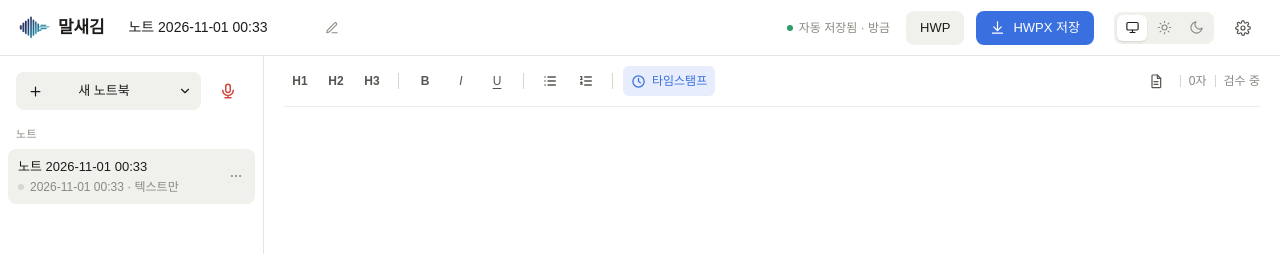
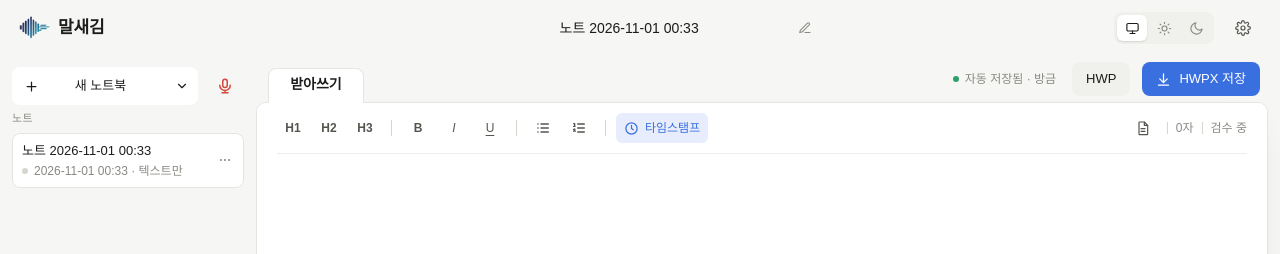
Before and after one commit to scorpion1201/malsaegim, a Next.js app: page / in a window 1280 px wide. Both pictures are taken after a click on the button "새 노트북". Shown: the top 254 px of the page. Built offline with nearby package versions, Linux system fonts and the light colour scheme; no server answers; a web font is replaced by a local one.

Commit message:
feat(shell): split sheet layout and tab row
- Move toolbar, editor and playback bars into a floating sheet
- Add a tab row that holds the save group
- Share one background across the header, tabs and sidebar

```diff
--- a/src/app/_components/Settings/SettingsPage.tsx
+++ b/src/app/_components/Settings/SettingsPage.tsx
@@ -111,7 +111,7 @@ export const SettingsPage = () => {
 
   return (
     <div className={styles.page}>
-      <header className={topStyles.topBar}>
+      <header className={`${topStyles.topBar} ${topStyles.topBarLined}`}>
         <div className={topStyles.topLeft}>
           <Link href="/" className={topStyles.logo} draggable={false} aria-label="말새김 홈">
             <Image src="/app-logo.png" alt="" width={44} height={44} priority draggable={false} className={topStyles.logoMark} />
--- /dev/null
+++ b/src/app/_components/Workspace/TabRow.tsx
@@ -0,0 +1,80 @@
+'use client';
+
+import { useEffect, useState } from 'react';
+import type { ExportFormat } from '@/app/_lib/hwp/docModel';
+import styles from './Workspace.module.css';
+
+type TabRowProps = {
+  /** 마지막 자동 저장 시각 (없으면 표시 안 함) */
+  savedAt: number | null;
+  exportDisabled: boolean;
+  onExport: (format: ExportFormat) => Promise<void>;
+};
+
+const relative = (savedAt: number, now: number): string => {
+  const seconds = Math.max(0, Math.round((now - savedAt) / 1000));
+  if (seconds < 5) return '방금';
+  if (seconds < 60) return `${seconds}초 전`;
+  const minutes = Math.floor(seconds / 60);
+  if (minutes < 60) return `${minutes}분 전`;
+  return `${Math.floor(minutes / 60)}시간 전`;
+};
+
+export const TabRow = ({ savedAt, exportDisabled, onExport }: TabRowProps) => {
+  const [now, setNow] = useState(() => Date.now());
+  const [busy, setBusy] = useState<ExportFormat | null>(null);
+
+  useEffect(() => {
+    const timer = setInterval(() => setNow(Date.now()), 10_000);
+    return () => clearInterval(timer);
+  }, []);
+
+  const run = async (format: ExportFormat) => {
+    setBusy(format);
+    try {
+      await onExport(format);
+    } finally {
+      setBusy(null);
+    }
+  };
+
+  return (
+    <div className={styles.tabRow}>
+      <nav className={styles.tabs} aria-label="기능">
+        <span className={styles.tabIndicator} style={{ width: 96 }} aria-hidden="true" />
+        <button type="button" className={styles.tabActive} style={{ width: 96 }} aria-current="page">
+          받아쓰기
+        </button>
+      </nav>
+      <div className={styles.saveGroup}>
+        {savedAt !== null ? (
+          <span className={styles.saved}>
+            <span className={styles.savedDot} />
+            자동 저장됨 · {relative(savedAt, now)}
+          </span>
+        ) : null}
+        <button
+          type="button"
+          className={styles.secondaryButton}
+          disabled={exportDisabled || busy !== null}
+          onClick={() => void run('hwp')}
+          data-tooltip="HWP 문서로 저장"
+        >
+          {busy === 'hwp' ? '생성 중…' : 'HWP'}
+        </button>
+        <button
+          type="button"
+          className={styles.primaryButton}
+          disabled={exportDisabled || busy !== null}
+          onClick={() => void run('hwpx')}
+        >
+          <svg width="15" height="15" viewBox="0 0 24 24" fill="none" stroke="currentColor" strokeWidth="2" strokeLinecap="round" strokeLinejoin="round" aria-hidden="true">
+            <path d="M12 3v12M6 11l6 6 6-6" />
+            <path d="M4 21h16" />
+          </svg>
+          <span>{busy === 'hwpx' ? '생성 중…' : 'HWPX 저장'}</span>
+        </button>
+      </div>
+    </div>
+  );
+};
--- a/src/app/_components/Workspace/TopBar.tsx
+++ b/src/app/_components/Workspace/TopBar.tsx
@@ -2,8 +2,6 @@
 
 import Image from 'next/image';
 import Link from 'next/link';
-import { useEffect, useState } from 'react';
-import type { ExportFormat } from '@/app/_lib/hwp/docModel';
 import { ThemeToggle } from '../ThemeToggle/ThemeToggle';
 import { GearIcon } from './GearIcon';
 import styles from './Workspace.module.css';
@@ -13,60 +11,19 @@ type TopBarProps = {
   /** 열린 노트가 없으면(목록이 비었거나 아무것도 선택하지 않음) 제목 입력란을 숨긴다 */
   titleVisible: boolean;
   onTitleChange: (title: string) => void;
-  /** 마지막 자동 저장 시각 (없으면 표시 안 함) */
-  savedAt: number | null;
-  /** 상단 바 가운데 상태 문구 (예: "인식 2/16") */
-  status: string | null;
-  /** live = 빨간 점이 깜박이는 필 (녹음 중) */
-  statusTone?: 'muted' | 'live';
-  exportDisabled: boolean;
-  onExport: (format: ExportFormat) => Promise<void>;
 };
 
-const relative = (savedAt: number, now: number): string => {
-  const seconds = Math.max(0, Math.round((now - savedAt) / 1000));
-  if (seconds < 5) return '방금';
-  if (seconds < 60) return `${seconds}초 전`;
-  const minutes = Math.floor(seconds / 60);
-  if (minutes < 60) return `${minutes}분 전`;
-  return `${Math.floor(minutes / 60)}시간 전`;
-};
-
-export const TopBar = ({
-  title,
-  titleVisible,
-  onTitleChange,
-  savedAt,
-  status,
-  statusTone = 'muted',
-  exportDisabled,
-  onExport,
-}: TopBarProps) => {
-  const [now, setNow] = useState(() => Date.now());
-  const [busy, setBusy] = useState<ExportFormat | null>(null);
-
-  useEffect(() => {
-    const timer = setInterval(() => setNow(Date.now()), 10_000);
-    return () => clearInterval(timer);
-  }, []);
-
-  const run = async (format: ExportFormat) => {
-    setBusy(format);
-    try {
-      await onExport(format);
-    } finally {
-      setBusy(null);
-    }
-  };
-
-  return (
+export const TopBar = ({ title, titleVisible, onTitleChange }: TopBarProps) => (
   <header className={styles.topBar}>
     <div className={styles.topLeft}>
       <Link href="/" className={styles.logo} draggable={false} aria-label="말새김 홈">
         <Image src="/app-logo.png" alt="" width={44} height={44} priority draggable={false} className={styles.logoMark} />
         말새김
       </Link>
+    </div>
+
     {titleVisible ? (
+      <div className={styles.titleSlot}>
         <label className={styles.titleField}>
           <input
             className={styles.titleInput}
@@ -74,52 +31,17 @@ export const TopBar = ({
             placeholder="노트 제목"
             aria-label="노트 제목"
             onChange={(event) => onTitleChange(event.target.value)}
-              size={Math.max(8, Math.min(40, title.length + 2))}
+            size={Math.max(8, Math.min(40, title.length * 2))}
           />
           <svg width="14" height="14" viewBox="0 0 24 24" fill="none" stroke="currentColor" strokeWidth="1.8" strokeLinecap="round" strokeLinejoin="round" aria-hidden="true">
             <path d="M12 20h9" />
             <path d="M16.5 3.5a2.1 2.1 0 0 1 3 3L7 19l-4 1 1-4Z" />
           </svg>
         </label>
+      </div>
     ) : null}
-        {status && statusTone === 'live' ? (
-          <span className={styles.livePill}>
-            <span className={styles.liveDot} />
-            {status}
-          </span>
-        ) : status ? (
-          <span className={styles.status}>{status}</span>
-        ) : null}
-      </div>
 
     <div className={styles.topRight}>
-        {savedAt !== null ? (
-          <span className={styles.saved}>
-            <span className={styles.savedDot} />
-            자동 저장됨 · {relative(savedAt, now)}
-          </span>
-        ) : null}
-        <button
-          type="button"
-          className={styles.secondaryButton}
-          disabled={exportDisabled || busy !== null}
-          onClick={() => void run('hwp')}
-          data-tooltip="HWP 문서로 저장"
-        >
-          {busy === 'hwp' ? '생성 중…' : 'HWP'}
-        </button>
-        <button
-          type="button"
-          className={styles.primaryButton}
-          disabled={exportDisabled || busy !== null}
-          onClick={() => void run('hwpx')}
-        >
-          <svg width="15" height="15" viewBox="0 0 24 24" fill="none" stroke="currentColor" strokeWidth="2" strokeLinecap="round" strokeLinejoin="round" aria-hidden="true">
-            <path d="M12 3v12M6 11l6 6 6-6" />
-            <path d="M4 21h16" />
-          </svg>
-          <span>{busy === 'hwpx' ? '생성 중…' : 'HWPX 저장'}</span>
-        </button>
       <div className={styles.themeSlot}>
         <ThemeToggle />
       </div>
@@ -129,4 +51,3 @@ export const TopBar = ({
     </div>
   </header>
 );
-};
--- a/src/app/_components/Workspace/TranscribeWorkspace.tsx
+++ b/src/app/_components/Workspace/TranscribeWorkspace.tsx
@@ -46,6 +46,7 @@ import { RecordingBar } from '../RecordingBar/RecordingBar';
 import { useDialog } from '../Dialog/DialogProvider';
 import { useToast } from '../Toast/ToastProvider';
 import { Sidebar, type SidebarHandle } from './Sidebar';
+import { TabRow } from './TabRow';
 import { TopBar } from './TopBar';
 import { useLiveRecording } from './useLiveRecording';
 import styles from './Workspace.module.css';
@@ -1163,18 +1164,9 @@ export const TranscribeWorkspace = () => {
 
   return (
     <div className={styles.shell}>
-      <TopBar
-        title={title}
-        titleVisible={activeProject !== null || busy}
-        onTitleChange={setTitle}
-        savedAt={phase === 'review' ? savedAt : null}
-        status={topStatus}
-        statusTone={recording ? 'live' : 'muted'}
-        exportDisabled={phase !== 'review' || !currentDoc}
-        onExport={exportDocument}
-      />
+      <TopBar title={title} titleVisible={activeProject !== null || busy} onTitleChange={setTitle} />
 
-      <div className={styles.body}>
+      <div className={styles.frame}>
         <Sidebar
           ref={sidebarRef}
           projects={projects}
@@ -1193,6 +1185,9 @@ export const TranscribeWorkspace = () => {
           onDelete={removeProject}
         />
 
+        <TabRow savedAt={phase === 'review' ? savedAt : null} exportDisabled={phase !== 'review' || !currentDoc} onExport={exportDocument} />
+
+        <div className={styles.sheet}>
           <main className={styles.main}>
             <div className={styles.editorColumn}>
               {showEditor ? (
@@ -1201,7 +1196,7 @@ export const TranscribeWorkspace = () => {
                   editable={phase === 'review'}
                   showTimestamps={showTimestamps}
                   currentMs={currentMs}
-                statusLabel={editorStatus}
+                  statusLabel={topStatus ?? editorStatus}
                   onChange={setDoc}
                   onSeek={(ms) => playerRef.current?.seekTo(ms)}
                   onRetryChunk={retryChunk}
@@ -1225,7 +1220,6 @@ export const TranscribeWorkspace = () => {
               onClose={() => setLayoutOpen(false)}
             />
           </main>
-      </div>
 
           {recording ? (
             <RecordingBar
@@ -1240,5 +1234,7 @@ export const TranscribeWorkspace = () => {
             <PlayerBar ref={playerRef} source={source} durationMs={durationMs} onTimeUpdate={setCurrentMs} />
           )}
         </div>
+      </div>
+    </div>
   );
 };
--- a/src/app/_components/Workspace/Workspace.module.css
+++ b/src/app/_components/Workspace/Workspace.module.css
@@ -17,10 +17,15 @@
   align-items: center;
   justify-content: space-between;
   gap: 16px;
+  position: relative;
   padding: 0 20px;
+  background: var(--bg);
+  flex-shrink: 0;
+}
+
+/* 탭 줄이 없는 화면(설정)의 상단 바 */
+.topBarLined {
   border-bottom: 1px solid var(--border);
-  background: var(--surface);
-  flex-shrink: 0;
 }
 
 .topLeft,
@@ -62,8 +67,20 @@
   -webkit-user-drag: none;
 }
 
+.titleSlot {
+  position: absolute;
+  left: 50%;
+  top: 0;
+  height: 56px;
+  max-width: 360px;
+  display: flex;
+  align-items: center;
+  transform: translateX(-50%);
+}
+
 .titleField {
   display: flex;
+  min-width: 0;
   align-items: center;
   gap: 8px;
   padding: 4px 8px;
@@ -86,34 +103,9 @@
   font-weight: 500;
   outline: none;
   min-width: 80px;
-}
-
-.status {
-  font-size: 12px;
-  color: var(--muted);
-  white-space: nowrap;
-}
-
-.livePill {
-  display: flex;
-  align-items: center;
-  gap: 6px;
-  padding: 3px 10px;
-  border-radius: 999px;
-  background: var(--danger-soft);
-  color: var(--danger);
-  font-size: 12px;
-  font-weight: 500;
-  font-variant-numeric: tabular-nums;
-  white-space: nowrap;
-}
-
-.liveDot {
-  width: 8px;
-  height: 8px;
-  border-radius: 50%;
-  background: var(--danger);
-  animation: pulse 1.2s ease-in-out infinite;
+  max-width: 100%;
+  text-align: center;
+  text-overflow: ellipsis;
 }
 
 .saved {
@@ -194,26 +186,130 @@
 
 /* ---------- 본문 ---------- */
 
-.body {
+/* 헤더, 탭 줄, 사이드바는 --bg 한 면이고 본문만 흰 시트로 뜬다 */
+.frame {
   flex: 1;
+  display: grid;
+  grid-template-columns: 256px minmax(0, 1fr);
+  grid-template-rows: 46px minmax(0, 1fr);
+  min-height: 0;
+  padding: 0 12px 12px 0;
+}
+
+.sheet {
+  grid-column: 2;
+  grid-row: 2;
   display: flex;
+  flex-direction: column;
+  min-width: 0;
   min-height: 0;
+  overflow: hidden;
+  border: 1px solid var(--border);
+  border-radius: 10px;
+  background: var(--surface);
+  box-shadow: var(--shadow);
+}
+
+/* ---------- 탭 줄 ---------- */
+
+.tabRow {
+  grid-column: 2;
+  grid-row: 1;
+  position: relative;
+  z-index: 3;
+  display: flex;
+  align-items: center;
+  justify-content: space-between;
+  gap: 16px;
+  min-width: 0;
+  padding: 0 8px 0 12px;
+}
+
+.tabs {
+  position: relative;
+  display: flex;
+  align-items: flex-end;
+  align-self: flex-end;
+  gap: 4px;
+  height: 35px;
+}
+
+/* 활성 탭의 폴더 모양 — 아래쪽이 시트 윗선을 덮어 시트와 이어진다 */
+.tabIndicator {
+  position: absolute;
+  left: 0;
+  bottom: -1px;
+  height: 35px;
+  border: 1px solid var(--border);
+  border-bottom-color: var(--surface);
+  border-radius: 8px 8px 0 0;
+  background: var(--surface);
+  transition:
+    transform 220ms cubic-bezier(0.25, 0.46, 0.45, 0.94),
+    width 220ms cubic-bezier(0.25, 0.46, 0.45, 0.94);
+}
+
+.tab,
+.tabActive {
+  position: relative;
+  z-index: 1;
+  display: flex;
+  align-items: center;
+  justify-content: center;
+  height: 100%;
+  border: 0;
+  border-radius: 8px 8px 0 0;
+  background: transparent;
+  font-size: 14px;
+  white-space: nowrap;
+  cursor: pointer;
+}
+
+.tab {
+  color: var(--fg-2);
+  font-weight: 500;
+}
+
+.tabActive {
+  color: var(--fg);
+  font-weight: 600;
+}
+
+.tab:focus-visible,
+.tabActive:focus-visible {
+  outline: 2px solid var(--accent);
+  outline-offset: 2px;
+}
+
+.saveGroup {
+  display: flex;
+  align-items: center;
+  gap: 12px;
+}
+
+@media (prefers-reduced-motion: reduce) {
+  .tabIndicator {
+    transition: none;
+  }
 }
 
 .sidebar {
-  width: 264px;
+  grid-column: 1;
+  grid-row: 1 / 3;
+  position: relative;
+  z-index: 4;
   display: flex;
   flex-direction: column;
-  border-right: 1px solid var(--border);
-  background: var(--surface);
-  flex-shrink: 0;
+  min-height: 0;
+  background: var(--bg);
 }
 
 .sidebarTop {
   display: flex;
-  align-items: center;
+  align-items: flex-start;
   gap: 8px;
-  padding: 16px 16px 8px;
+  height: 46px;
+  padding: 11px 12px 0;
 }
 
 .hiddenInput {
@@ -236,7 +332,7 @@
   height: 38px;
   border-radius: var(--radius);
   overflow: hidden;
-  background: var(--surface-2);
+  background: var(--side-btn);
   color: var(--fg);
 }
 
@@ -338,7 +434,7 @@
 }
 
 .sectionLabel {
-  padding: 8px 16px 6px;
+  padding: 8px 12px 6px;
   font-size: 11px;
   font-weight: 500;
   letter-spacing: 0.04em;
@@ -350,7 +446,7 @@
   display: flex;
   flex-direction: column;
   gap: 2px;
-  padding: 0 8px 12px;
+  padding: 0 12px 12px;
   overflow: auto;
 }
 
@@ -376,7 +472,8 @@
 }
 
 .projectRowActive {
-  background: var(--surface-2);
+  background: var(--surface);
+  box-shadow: inset 0 0 0 1px var(--border);
 }
 
 .projectOpen {
@@ -482,7 +579,6 @@
   flex-direction: row;
   min-width: 0;
   min-height: 0;
-  background: var(--surface);
 }
 
 /* 에디터(또는 빈 화면) 칼럼 — 오른쪽 레이아웃 패널이 열리면 그만큼 좁아진다 */
```
Also changed, not shown: src/app/globals.css (+12 -0 lines). Lines whose indentation alone changed are shown as unchanged.
